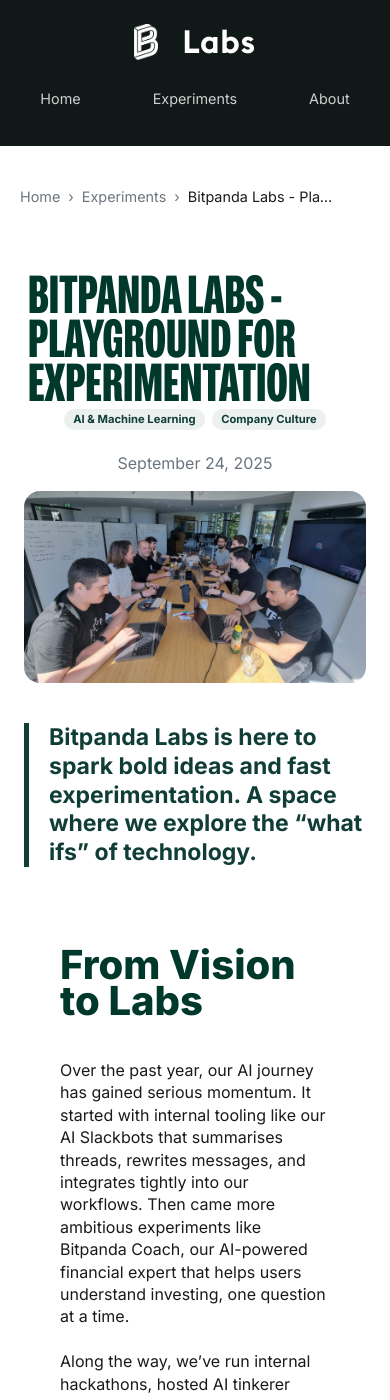
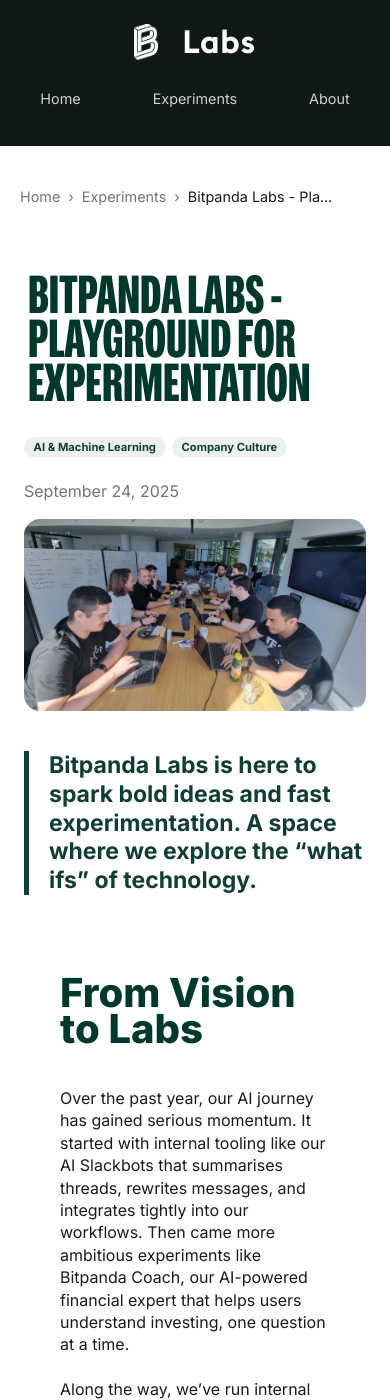
Before and after one commit to bitpanda-labs/labs-website, a Jekyll site: the page built from _experiments/2025_09_23_bitpanda_labs/index.md, in a window 390 px wide and 1400 px high. Built offline with Jekyll 4.4.1, drawn with Linux system fonts in a browser that asks for light colours.

Commit message:
AIHUB-213: Adjust Experiment page spacing and alignment for improved layout consistency

```diff
--- a/assets/css/style.css
+++ b/assets/css/style.css
@@ -1286,7 +1286,7 @@
 
   .experiment-title {
     padding: 0 0.5rem;
-    margin: 0;
+    margin: 0 0 2rem 0;
     font-size: 55px;
   }
 
@@ -1322,6 +1322,8 @@
   .experiment-meta {
     flex-direction: column;
     gap: 1rem;
+    align-items: flex-start;
+    justify-content: flex-start;
   }
 
   .about-page {
@@ -1392,7 +1394,7 @@
 
   .experiment-title {
     padding: 0 0.25rem;
-    margin: 0;
+    margin: 0 0 2rem 0;
     font-size: 55px;
   }
 
```
